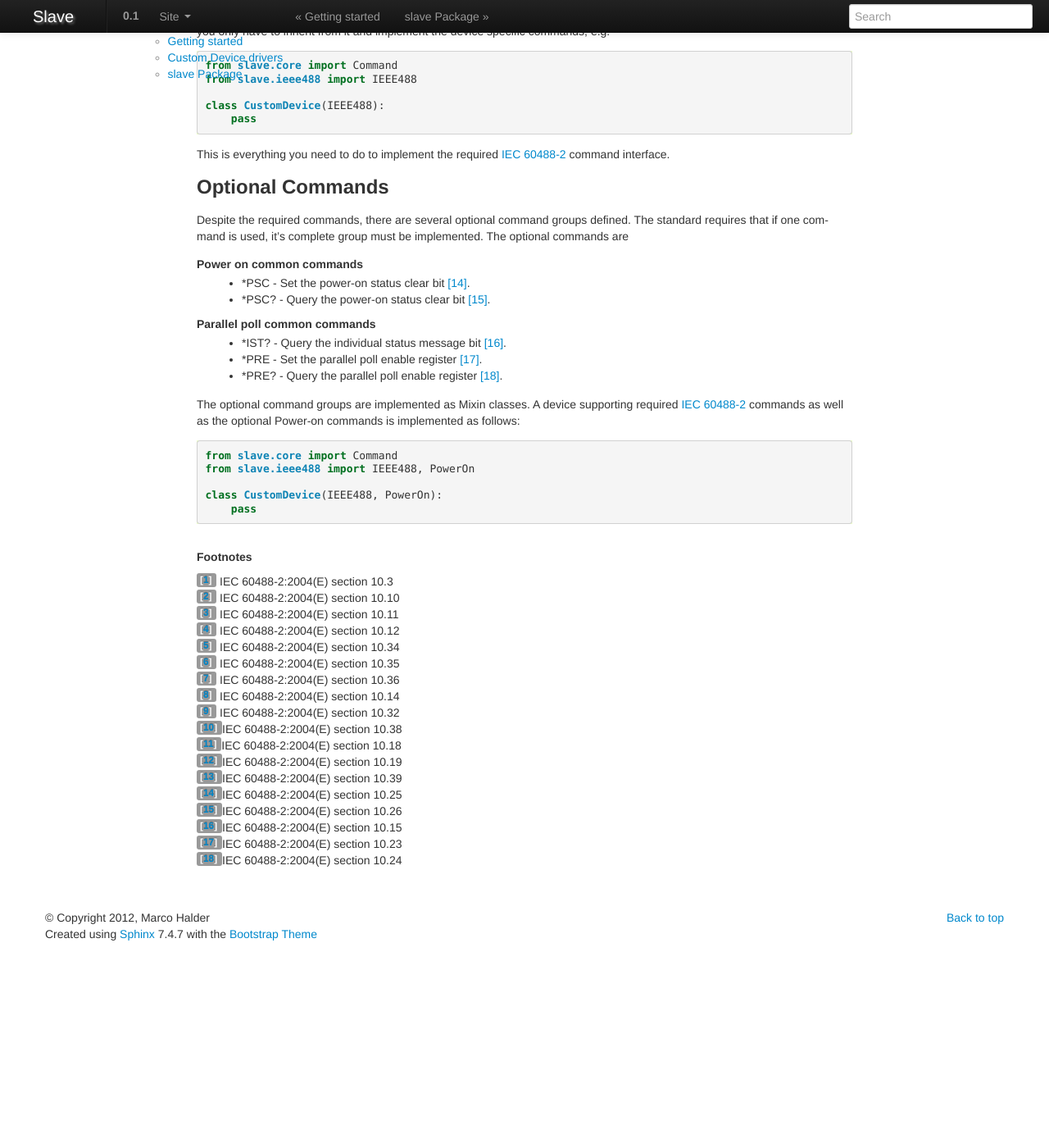
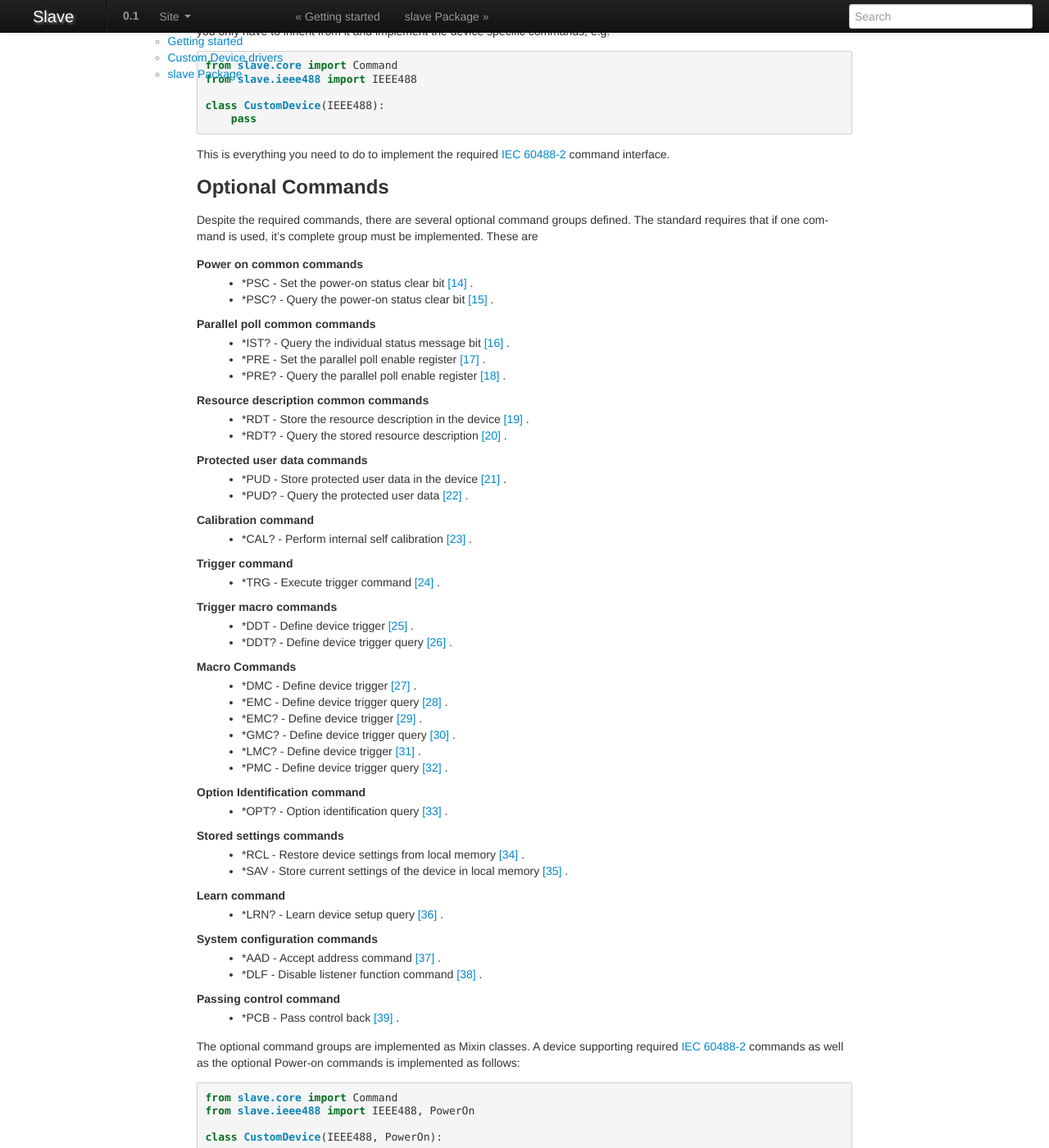
Before and after one commit to p3trus/slave, a Sphinx documentation site: the page built from doc/source/custom_device.rst, in a window 1280 px wide and 1400 px high, scrolled down 1601 px. Shown: the whole window at 82% size. Built offline with Sphinx 7.4.7, drawn with Linux system fonts in a browser that asks for light colours; formulas are drawn with MathJax 3; before the commit the page ends 2760 px from its top, so only the background shows below that; some of the changed text lies outside the part shown.

Commit message:
Enhanced documentation.

```diff
--- a/doc/source/custom_device.rst
+++ b/doc/source/custom_device.rst
@@ -76,23 +76,23 @@ The `IEC 60488-2`_ requires the existance of several commands which are
 logically grouped.
 
 Reporting Commands
- * `*CLS` - Clears the data status structure [#]_.
- * `*ESE` - Write the event status enable register [#]_.
- * `*ESE?` - Query the event status enable register [#]_.
- * `*ESR?` - Query the standard event status register [#]_.
- * `*SRE` - Write the status enable register [#]_.
- * `*SRE?` - Query the status enable register [#]_.
- * `*STB` - Query the status register [#]_.
+ * `*CLS` - Clears the data status structure [#]_ .
+ * `*ESE` - Write the event status enable register [#]_ .
+ * `*ESE?` - Query the event status enable register [#]_ .
+ * `*ESR?` - Query the standard event status register [#]_ .
+ * `*SRE` - Write the status enable register [#]_ .
+ * `*SRE?` - Query the status enable register [#]_ .
+ * `*STB` - Query the status register [#]_ .
 
 Internal operation commands
- * `*IDN?` - Identification query [#]_.
- * `*RST` -  Perform a device reset [#]_.
- * `*TST?` - Perform internal self-test [#]_.
+ * `*IDN?` - Identification query [#]_ .
+ * `*RST` -  Perform a device reset [#]_ .
+ * `*TST?` - Perform internal self-test [#]_ .
 
 Synchronisation commands
- * `*OPC` - Set operation complete flag high [#]_.
- * `*OPC?` -  Query operation complete flag [#]_.
- * `*WAI` - Wait to continue [#]_.
+ * `*OPC` - Set operation complete flag high [#]_ .
+ * `*OPC?` -  Query operation complete flag [#]_ .
+ * `*WAI` - Wait to continue [#]_ .
 
 To ease development, these are implemented in the
 :class:`~.IEEE488` base class. To implement a `IEC 60488-2`_
@@ -113,16 +113,59 @@ Optional Commands
 
 Despite the required commands, there are several optional command groups
 defined. The standard requires that if one command is used, it's complete
-group must be implemented. The optional commands are
+group must be implemented. These are
 
 Power on common commands
- * `*PSC` - Set the power-on status clear bit [#]_.
- * `*PSC?` - Query the power-on status clear bit [#]_.
+ * `*PSC` - Set the power-on status clear bit [#]_ .
+ * `*PSC?` - Query the power-on status clear bit [#]_ .
 
 Parallel poll common commands
- * `*IST?` - Query the individual status message bit [#]_.
- * `*PRE` - Set the parallel poll enable register [#]_.
- * `*PRE?` - Query the parallel poll enable register [#]_.
+ * `*IST?` - Query the individual status message bit [#]_ .
+ * `*PRE` - Set the parallel poll enable register [#]_ .
+ * `*PRE?` - Query the parallel poll enable register [#]_ .
+
+Resource description common commands
+ * `*RDT` - Store the resource description in the device [#]_ .
+ * `*RDT?` - Query the stored resource description [#]_ .
+
+Protected user data commands
+ * `*PUD` - Store protected user data in the device [#]_ .
+ * `*PUD?` - Query the protected user data [#]_ .
+
+Calibration command
+ * `*CAL?` - Perform internal self calibration [#]_ .
+
+Trigger command
+ * `*TRG` - Execute trigger command [#]_ .
+
+Trigger macro commands
+ * `*DDT` - Define device trigger [#]_ .
+ * `*DDT?` - Define device trigger query [#]_ .
+
+Macro Commands
+ * `*DMC` - Define device trigger [#]_ .
+ * `*EMC` - Define device trigger query [#]_ .
+ * `*EMC?` - Define device trigger [#]_ .
+ * `*GMC?` - Define device trigger query [#]_ .
+ * `*LMC?` - Define device trigger [#]_ .
+ * `*PMC` - Define device trigger query [#]_ .
+
+Option Identification command
+ * `*OPT?` - Option identification query [#]_ .
+
+Stored settings commands
+ * `*RCL` - Restore device settings from local memory [#]_ .
+ * `*SAV` - Store current settings of the device in local memory [#]_ .
+
+Learn command
+ * `*LRN?` - Learn device setup query [#]_ .
+
+System configuration commands
+ * `*AAD` - Accept address command [#]_ .
+ * `*DLF` - Disable listener function command [#]_ .
+
+Passing control command
+ * `*PCB` - Pass control back [#]_ .
 
 The optional command groups are implemented as Mixin classes. A device
 supporting required `IEC 60488-2`_ commands as well as the optional Power-on
@@ -134,7 +177,7 @@ commands is implemented as follows::
     class CustomDevice(IEEE488, PowerOn):
         pass
 
-.. rubric:: Footnotes
+----
 
 .. [#] IEC 60488-2:2004(E) section 10.3
 .. [#] IEC 60488-2:2004(E) section 10.10
@@ -154,5 +197,26 @@ commands is implemented as follows::
 .. [#] IEC 60488-2:2004(E) section 10.15
 .. [#] IEC 60488-2:2004(E) section 10.23
 .. [#] IEC 60488-2:2004(E) section 10.24
+.. [#] IEC 60488-2:2004(E) section 10.30
+.. [#] IEC 60488-2:2004(E) section 10.31
+.. [#] IEC 60488-2:2004(E) section 10.27
+.. [#] IEC 60488-2:2004(E) section 10.28
+.. [#] IEC 60488-2:2004(E) section 10.2
+.. [#] IEC 60488-2:2004(E) section 10.37
+.. [#] IEC 60488-2:2004(E) section 10.4
+.. [#] IEC 60488-2:2004(E) section 10.5
+.. [#] IEC 60488-2:2004(E) section 10.7
+.. [#] IEC 60488-2:2004(E) section 10.8
+.. [#] IEC 60488-2:2004(E) section 10.9
+.. [#] IEC 60488-2:2004(E) section 10.13
+.. [#] IEC 60488-2:2004(E) section 10.16
+.. [#] IEC 60488-2:2004(E) section 10.22
+.. [#] IEC 60488-2:2004(E) section 10.20
+.. [#] IEC 60488-2:2004(E) section 10.29
+.. [#] IEC 60488-2:2004(E) section 10.33
+.. [#] IEC 60488-2:2004(E) section 10.17
+.. [#] IEC 60488-2:2004(E) section 10.1
+.. [#] IEC 60488-2:2004(E) section 10.6
+.. [#] IEC 60488-2:2004(E) section 10.21
 
 .. _IEC 60488-2: http://dx.doi.org/10.1109/IEEESTD.2004.95390
```
